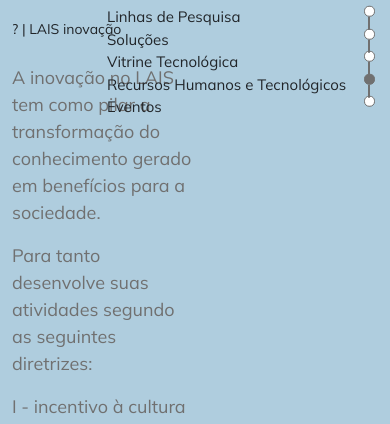
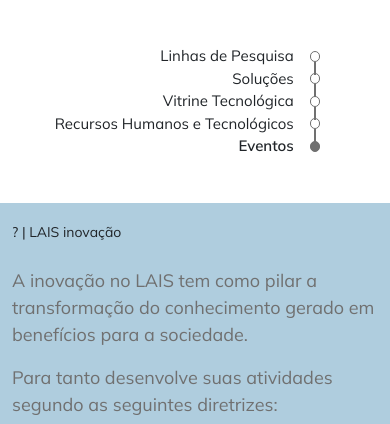
Before and after one commit to OliAtaide/site-nits, a plain HTML site: page index.html in a window 390 px wide. Shown: the part 360-784 px from the top of the page. Drawn offline with nearby package versions, Linux system fonts and the light colour scheme.

Commit message:
Responsividade

```diff
--- a/index.html
+++ b/index.html
@@ -17,34 +17,33 @@
 </head>
 
 <body>
-    <ul class="slider position-fixed">
-        <li class="d-flex slider-item" data-sec="linhas-pesquisa">
-            <span class="me-auto">Linhas de Pesquisa</span>
-            <div class="circle"></div>
-        </li>
-        <li class="d-flex slider-item" data-sec="solucoes">
-            <span class="me-auto">Soluções</span>
-            <div class="circle"></div>
-        </li>
-        <li class="d-flex slider-item" data-sec="vitrine-tecnologia">
-            <span class="me-auto">Vitrine Tecnológica</span>
-            <div class="circle"></div>
-        </li>
-        <li class="d-flex slider-item" data-sec="rh-tech">
-            <span class="me-auto">Recursos Humanos e Tecnológicos</span>
-            <div class="circle"></div>
-        </li>
-        <li class="d-flex slider-item" data-sec="eventos">
-            <span class="me-auto">Eventos</span>
-            <div class="circle"></div>
-        </li>
-    </ul>
-
     <div class="header">
         <div class="container h-100 d-flex align-items-end">
             <h1 class="mb-5 text-white">LAIS inovação</h1>
         </div>
     </div>
+    <ul class="slider position-fixed">
+        <li class="d-flex align-items-center slider-item" data-sec="linhas-pesquisa">
+            <span class="me-3">Linhas de Pesquisa</span>
+            <div class="circle"></div>
+        </li>
+        <li class="d-flex align-items-center slider-item" data-sec="solucoes">
+            <span class="me-3">Soluções</span>
+            <div class="circle"></div>
+        </li>
+        <li class="d-flex align-items-center slider-item" data-sec="vitrine-tecnologia">
+            <span class="me-3">Vitrine Tecnológica</span>
+            <div class="circle"></div>
+        </li>
+        <li class="d-flex align-items-center slider-item" data-sec="rh-tech">
+            <span class="me-3">Recursos Humanos e Tecnológicos</span>
+            <div class="circle"></div>
+        </li>
+        <li class="d-flex align-items-center slider-item" data-sec="eventos">
+            <span class="me-3">Eventos</span>
+            <div class="circle"></div>
+        </li>
+    </ul>
     <div class="intro pt-3 pb-5">
         <div class="container">
             <small>? | LAIS inovação</small>
@@ -147,15 +146,19 @@
                     <p>
                         Para solicitar a análise de sua invenção, por favor, preencha o formulário de invenção.
                     </p>
+                    <div class="d-flex mb-3 justify-content-center">
                         <button class="btn">
                             Formulário de Invenção
                         </button>
+                    </div>
                     <p>
                         Sua ideia estará protegida pela assinatura de Termo de Confidencialidade.
                     </p>
+                    <div class="d-flex justify-content-center">
                         <button class="btn">
                             Termo de Confidencialidade
                         </button>
+                    </div>
                 </div>
                 <div class="my-5">
                     <h3>
@@ -166,15 +169,19 @@
                     <p>
                         Para encaminhar uma demanda de solução tecnológica, por favor, preencha o formulário de demanda
                     </p>
+                    <div class="d-flex mb-3 justify-content-center">
                         <button class="btn">
                             Formulário de Invenção
                         </button>
+                    </div>
                     <p>
                         Seu relato estará protegido pela assinatura de Termo de Confidencialidade
                     </p>
+                    <div class="d-flex justify-content-center">
                         <button class="btn">
                             Termo de Confidencialidade
                         </button>
+                    </div>
                 </div>
             </div>
         </div>
@@ -184,8 +191,8 @@
             <h1>
                 Vitrine Tecnológica
             </h1>
-            <div class="row my-5">
-                <div class="col">
+            <div class="row my-3">
+                <div class="col-sm my-3">
                     <img class="img-fluid" src="logos/osseus.svg" alt="">
                     <div class="card shadow mt-3">
                         <div class="card-body">
@@ -201,7 +208,7 @@
                         </div>
                     </div>
                 </div>
-                <div class="col">
+                <div class="col-sm my-3">
                     <img src="logos/uape.svg" alt="">
                     <div class="card shadow mt-3">
                         <div class="card-body">
@@ -222,9 +229,11 @@
                 Tem interesse de colaborar no desenvolvimento ou ser nosso parceiro para Cessão ou transferência de
                 tecnologia? Clique aqui (FORMULÁRIO DE DEMANDA)
             </p>
+            <div class="d-flex justify-content-center">
                 <button class="btn mb-3">
                     Formulário de Demanda
                 </button>
+            </div>
             <p>
                 Em caso dúvida contate-nos nits@lais.huol.ufrn.br
             </p>
@@ -237,8 +246,8 @@
             </h1>
             <div class="container-body">
                 <h4>Número de pesquisadores</h4>
-                <div class="row my-4">
-                    <div class="col">
+                <div class="row my-3">
+                    <div class="col-sm my-3">
                         <div class="card">
                             <div class="card-body text-center">
                                 <h3 class="card-title">
@@ -250,7 +259,7 @@
                             </div>
                         </div>
                     </div>
-                    <div class="col">
+                    <div class="col-sm my-3">
                         <div class="card">
                             <div class="card-body text-center">
                                 <h3 class="card-title">
@@ -262,7 +271,7 @@
                             </div>
                         </div>
                     </div>
-                    <div class="col">
+                    <div class="col-sm my-3">
                         <div class="card">
                             <div class="card-body text-center">
                                 <h3 class="card-title">
--- a/script.js
+++ b/script.js
@@ -18,7 +18,7 @@ $(window).scroll(function () {
 $('.slider-item').click(function () {
     var data_sec = $(this).data('sec')
     $('.sec').each(function () {
-        if($(this).hasClass(data_sec)){
+        if ($(this).hasClass(data_sec)) {
             $([document.documentElement, document.body]).animate({
                 scrollTop: $(this).position().top
             }, 100);
--- a/style.css
+++ b/style.css
@@ -36,7 +36,7 @@ h4 {
 
 .solucoes {
     background-image: url('imgs/notes.png');
-    background-position: right;
+    background-position: 125% 50%;
     background-repeat: no-repeat;
 }
 
@@ -75,15 +75,20 @@ h4 {
 .slider {
     list-style-type: none;
     font-size: 15px;
-    width: 300px;
+    width: 320px;
 }
 
-.slider{
+.slider {
     right: 0;
     top: 50%;
     transform: translateY(-50%);
     z-index: 10;
     margin-right: 1em;
+}
+
+.slider span {
+    text-align: end;
+    width: 100%;
 }
 
 .slider .circle {
@@ -94,16 +99,16 @@ h4 {
     background-color: white;
 }
 
-.slider-item{
+.slider-item {
     cursor: pointer;
 }
 
-.slider-item:hover{
-    color: black;
-    font-weight: 900;
+.slider-item:hover,
+.slider-item-active {
+    font-weight: 600;
 }
 
-.slider-item-active .circle{
+.slider-item-active .circle {
     background-color: #707070;
 }
 
@@ -116,6 +121,28 @@ h4 {
     position: absolute;
 }
 
-.sec{
+.sec {
     min-height: 100vh;
 }
+
+@media screen and (max-width: 600px) {
+    .slider {
+        position: relative !important;
+        transform: none;
+        margin-top: 3em;
+        margin-bottom: 3em;
+    }
+
+    .container-body {
+        width: 100%;
+    }
+
+    .navbar {
+        height: auto;
+    }
+
+    .solucoes {
+        background-image: none;
+    }
+
+}
```
Lines whose indentation alone changed are shown as unchanged.
